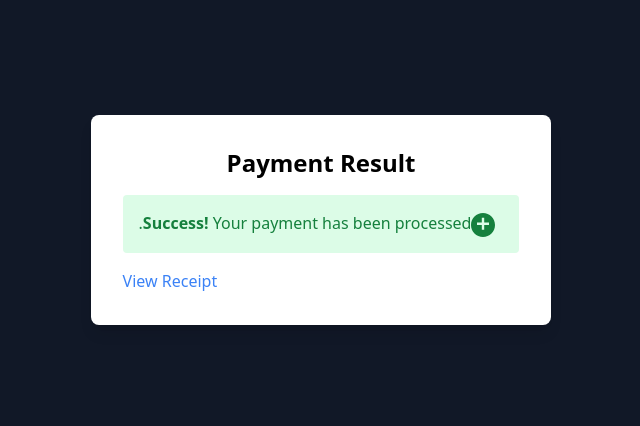
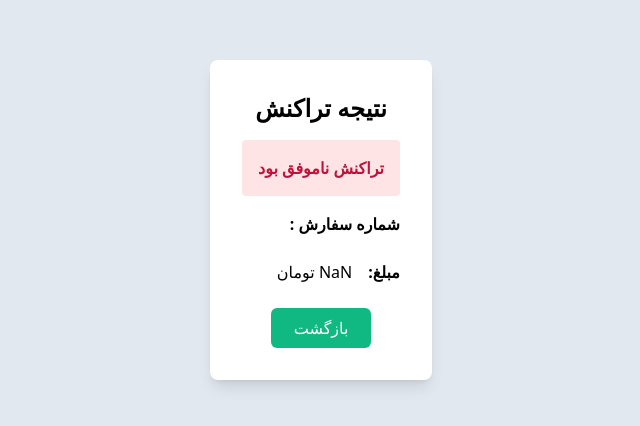
Before and after one commit to primemb/easy-pay-front, an Angular app: page /payments/verify/1 in a window 1280 px wide. Shown: the part 180-606 px from the top of the page, without its empty margins (319-959 px from the left). Built offline with nearby package versions, Linux system fonts and the light colour scheme.

Commit message:
finished verify page

```diff
--- a/src/app/pages/verify/verify.component.html
+++ b/src/app/pages/verify/verify.component.html
@@ -1,25 +1,26 @@
-<div class="bg-gray-900">
+<div class="bg-slate-200">
   <div class="flex items-center justify-center h-screen">
     <div class="bg-white rounded-lg shadow-lg p-8 max-w-lg">
-      <h1 class="text-2xl font-bold mb-4 text-center">Payment Result</h1>
+      <h1 class="text-2xl font-bold mb-4 text-center">نتیجه تراکنش</h1>
 
-      <div class="bg-green-100 text-green-700 p-4 rounded mb-4">
-        <svg
-          xmlns="http://www.w3.org/2000/svg"
-          viewBox="0 0 20 20"
-          fill="currentColor"
-          class="w-6 h-6 inline-block mr-2"
+      <div class="p-4 rounded mb-4" [class]="statusComputedClass()">
+        <span class="font-semibold">{{ statusComputedText() }}</span>
+      </div>
+      <div class="flex flex-col gap-6">
+        <div class="flex justify-start gap-4">
+          <span class="font-semibold"> شماره سفارش :</span>
+          <span>{{ uniqueId }}</span>
+        </div>
+        <div class="flex justify-start gap-4">
+          <span class="font-semibold">مبلغ:</span>
+          <span>{{ amount }} تومان</span>
+        </div>
+        <button
+          class="bg-emerald-500 text-white p-2 w-[100px] text-center m-auto rounded-md"
+          (click)="back()"
         >
-          <path
-            d="M10 0C4.475 0 0 4.475 0 10s4.475 10 10 10 10-4.475 10-10S15.525 0 10 0zm5 10h-4v4h-2v-4H5V8h4V4h2v4h4v2z"
-          />
-        </svg>
-        <span class="font-semibold">Success!</span> Your payment has been
-        processed.
-      </div>
-
-      <div class="flex justify-end">
-        <a href="#" class="text-blue-500 hover:text-blue-700">View Receipt</a>
+          بازگشت
+        </button>
       </div>
     </div>
   </div>
--- a/src/app/pages/verify/verify.component.ts
+++ b/src/app/pages/verify/verify.component.ts
@@ -1,9 +1,44 @@
 import { Component } from '@angular/core';
+import { ActivatedRoute, Router } from '@angular/router';
+import { OnInit } from '@angular/core';
+import { CommonModule } from '@angular/common';
 
 @Component({
   selector: 'app-verify',
   standalone: true,
   templateUrl: './verify.component.html',
   styleUrls: ['./verify.component.css'],
+  imports: [CommonModule],
 })
-export class VerifyComponent {}
+export class VerifyComponent implements OnInit {
+  status: boolean;
+  uniqueId: string;
+  amount: number;
+
+  constructor(
+    private readonly route: ActivatedRoute,
+    private readonly router: Router
+  ) {}
+
+  ngOnInit(): void {
+    this.route.queryParams.subscribe((params) => {
+      this.status = params['status'] === 'true' ? true : false;
+      this.uniqueId = params['uniqueId'];
+      this.amount = Number(params['amount']);
+    });
+  }
+
+  statusComputedClass() {
+    return this.status
+      ? 'bg-green-100 text-green-700'
+      : 'bg-rose-100 text-rose-700';
+  }
+
+  statusComputedText() {
+    return this.status ? 'تراکنش موفقیت آمیز بود' : 'تراکنش ناموفق بود';
+  }
+
+  back() {
+    this.router.navigate(['/']);
+  }
+}
```
